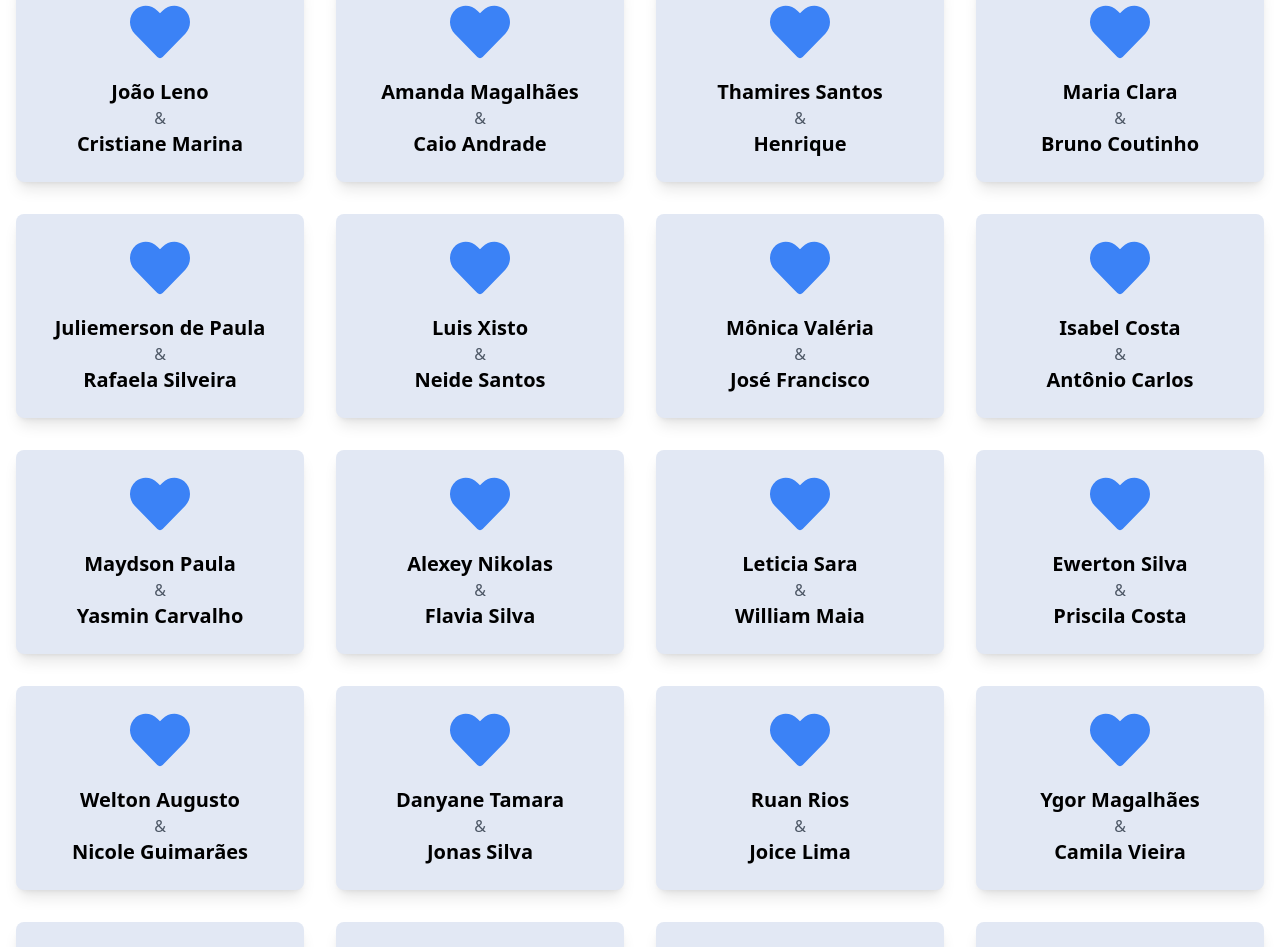
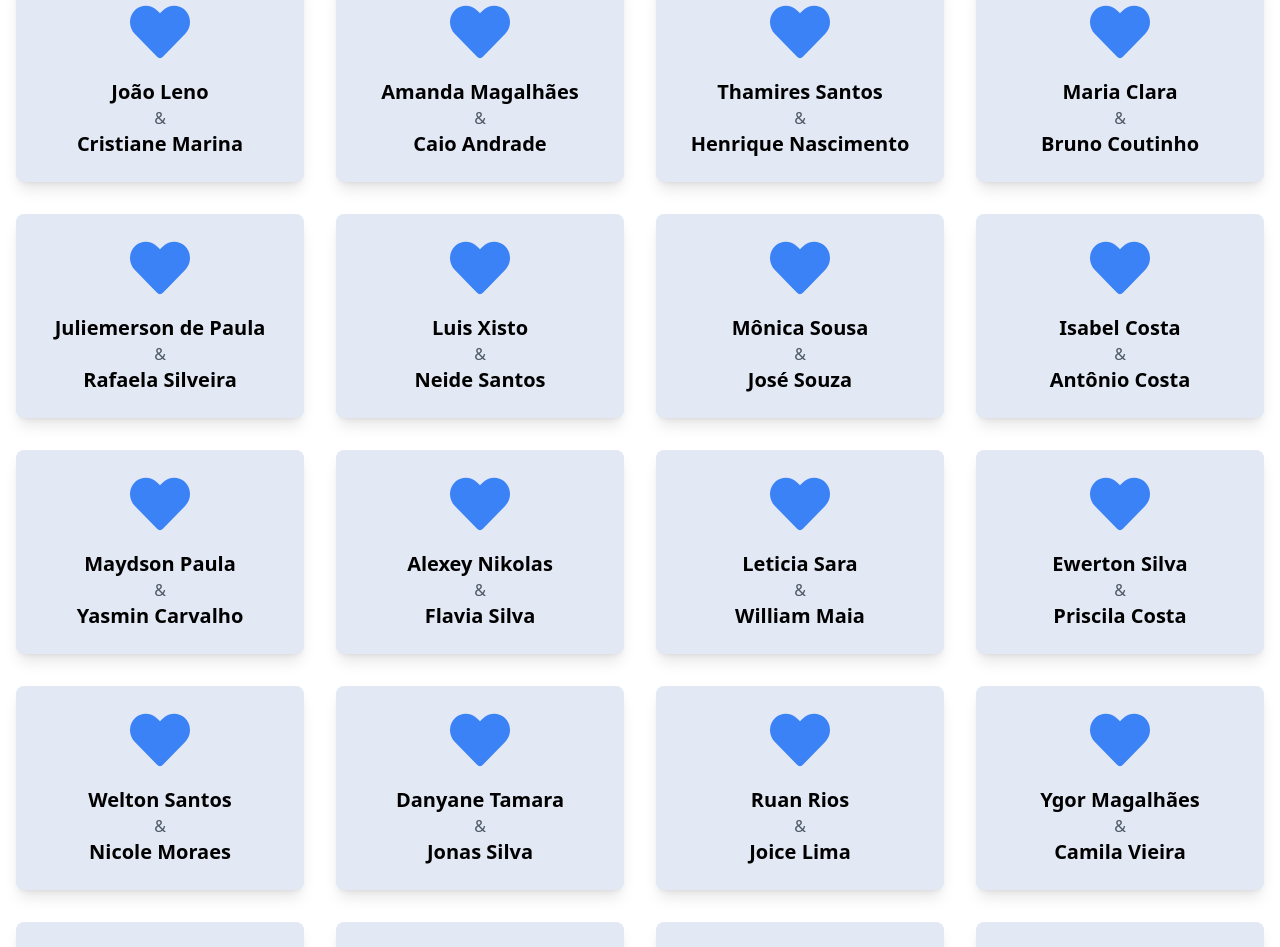
Before and after one commit to rafael-campos/SiteCasamento, a Next.js app: page / in a window 1280 px wide. Shown: the part 2760-3707 px from the top of the page. Built offline with nearby package versions, Linux system fonts and the light colour scheme.

Commit message:
atualizacao

```diff
--- a/components/Padrinhos.tsx
+++ b/components/Padrinhos.tsx
@@ -5,17 +5,17 @@ import { FaHeart } from 'react-icons/fa'; // Importando ícone de coração
 const listaDePadrinhos = [
   { nomePadrinho: 'João Leno', nomeMadrinha: 'Cristiane Marina' },
   { nomePadrinho: 'Amanda Magalhães', nomeMadrinha: 'Caio Andrade' },
-  { nomePadrinho: 'Thamires Santos', nomeMadrinha: 'Henrique' },
+  { nomePadrinho: 'Thamires Santos', nomeMadrinha: 'Henrique Nascimento' },
   { nomePadrinho: 'Maria Clara', nomeMadrinha: 'Bruno Coutinho' },
   { nomePadrinho: 'Juliemerson de Paula', nomeMadrinha: 'Rafaela Silveira' },
   { nomePadrinho: 'Luis Xisto', nomeMadrinha: 'Neide Santos' },
-  { nomePadrinho: 'Mônica Valéria', nomeMadrinha: 'José Francisco' },
-  { nomePadrinho: 'Isabel Costa', nomeMadrinha: 'Antônio Carlos' },
+  { nomePadrinho: 'Mônica Sousa', nomeMadrinha: 'José Souza' },
+  { nomePadrinho: 'Isabel Costa', nomeMadrinha: 'Antônio Costa' },
   { nomePadrinho: 'Maydson  Paula', nomeMadrinha: 'Yasmin Carvalho' },
   { nomePadrinho: 'Alexey Nikolas', nomeMadrinha: 'Flavia Silva' },
   { nomePadrinho: 'Leticia Sara', nomeMadrinha: 'William Maia' },
   { nomePadrinho: 'Ewerton Silva', nomeMadrinha: 'Priscila Costa' },
-  { nomePadrinho: 'Welton Augusto', nomeMadrinha: 'Nicole Guimarães' },
+  { nomePadrinho: 'Welton Santos', nomeMadrinha: 'Nicole Moraes' },
   { nomePadrinho: 'Danyane Tamara', nomeMadrinha: 'Jonas Silva' },
   { nomePadrinho: 'Ruan Rios', nomeMadrinha: 'Joice Lima' },
   { nomePadrinho: 'Ygor Magalhães', nomeMadrinha: 'Camila Vieira' },
```
